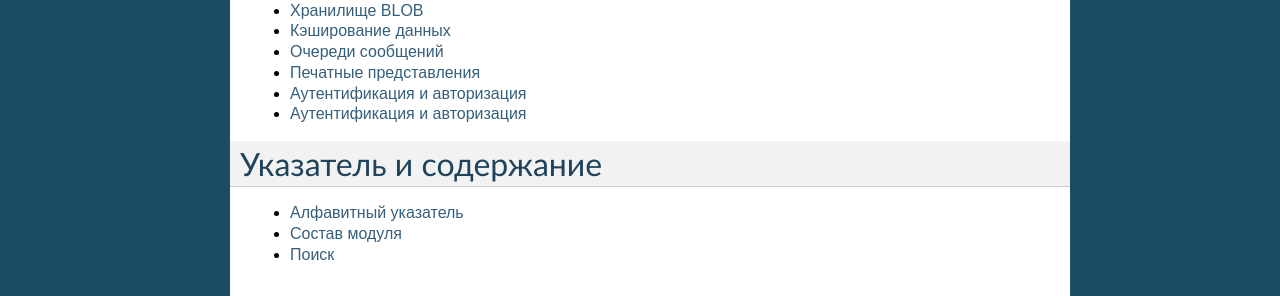
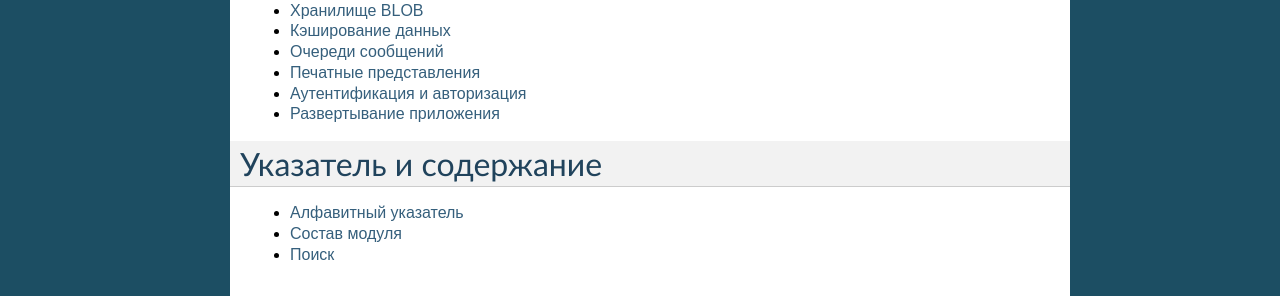
Before and after one commit to InfinniPlatform/InfinniPlatform.readthedocs.org, a Sphinx documentation site: the page built from docs/source/index.rst, in a window 1280 px wide. Shown: the part 883-1179 px from the top of the page. Built offline with Sphinx 7.4.7, drawn with Linux system fonts in a browser that asks for light colours; some of the changed lines change nothing that is shown.

Commit message:
Add main topics

```diff
--- a/docs/source/index.rst
+++ b/docs/source/index.rst
@@ -39,7 +39,7 @@ InfinniPlatform предоставляется по лицензии AGPLv3_. Э
    12-queues/index.rst
    13-print-view/index.rst
    14-security/index.rst
-   14-security/index.rst
+   15-deploy/index.rst
 
 Указатель и содержание
 ======================
```
